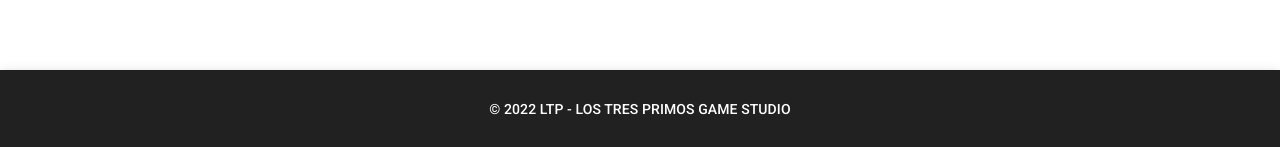
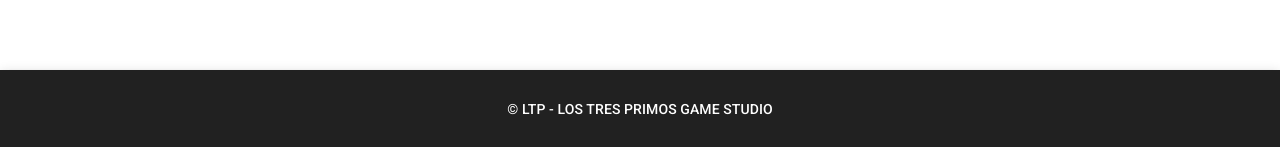
Before and after one commit to spy0x/CoderHouse-ReactJS, a React (Create React App) app: page / in a window 1280 px wide. Shown: the part 650-797 px from the top of the page. Built offline with nearby package versions, Linux system fonts and the light colour scheme.

Commit message:
fixed warning log in footer

```diff
--- a/src/components/Footer.jsx
+++ b/src/components/Footer.jsx
@@ -1,19 +1,24 @@
-import React from 'react';
-import { AppBar, BottomNavigation, Stack, Typography } from '@mui/material';
-import { grey } from '@mui/material/colors';
+import React from "react";
+import { AppBar, BottomNavigation, Stack, Typography } from "@mui/material";
+import { grey } from "@mui/material/colors";
 
 const navBarBackground = grey[900];
 
 export default function Footer() {
   return (
-    <AppBar position="fixed" sx={{ top: 'auto', bottom: 0 }}>
-      <BottomNavigation sx={{ backgroundColor: `${navBarBackground}`, height: '10vh' }}>
-        <Stack direction="row" justifyContent="center" alignItems="center" spacing={2}>
-          <Typography variant='subtitle2'>
-            © 2022 LTP - LOS TRES PRIMOS GAME STUDIO
-            </Typography>
-        </Stack>
-      </BottomNavigation>
+    <AppBar
+      position="fixed"
+      sx={{
+        backgroundColor: `${navBarBackground}`,
+        height: "10vh",
+        top: "auto",
+        bottom: 0,
+        justifyContent: "center",
+      }}
+    >
+      <Stack direction="row" justifyContent="center" alignItems="center" spacing={2}>
+        <Typography variant="subtitle2">© LTP - LOS TRES PRIMOS GAME STUDIO</Typography>
+      </Stack>
     </AppBar>
   );
 }
```
